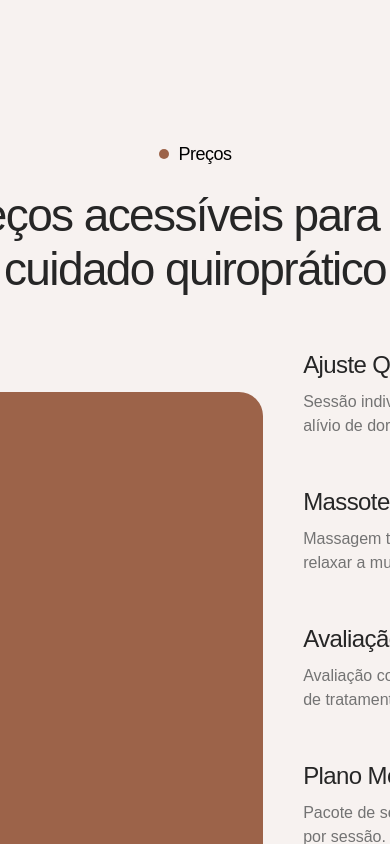
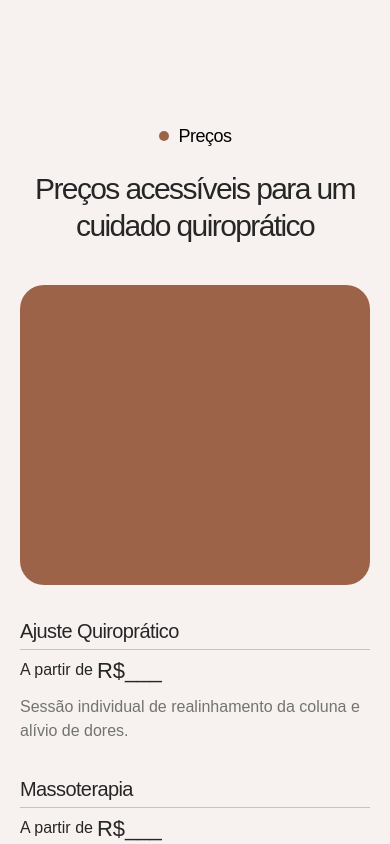
Before and after one commit to HenriqueBragaMoreira/clinica-maos-que-curam, a Next.js app: page / in a window 390 px wide. Shown: the part 6940-7784 px from the top of the page. Built offline with nearby package versions, Linux system fonts and the light colour scheme; a web font is replaced by a local one.

Commit message:
feat: make pricing section responsive

```diff
--- a/src/app/components/pricing-section.tsx
+++ b/src/app/components/pricing-section.tsx
@@ -48,9 +48,9 @@ export function PricingSection() {
   return (
     <section
       id="pricing"
-      className="flex justify-center items-center py-[82px]"
+      className="flex justify-center items-center py-16 lg:py-[82px]"
     >
-      <div className="flex flex-col items-center flex-1 gap-[52px] max-w-[1150px]">
+      <div className="flex flex-col items-center flex-1 gap-10 lg:gap-[52px] max-w-[1190px] px-5">
         <Reveal className="flex flex-col gap-5">
           <div className="flex items-center justify-center gap-2.5">
             <div className="rounded-full bg-title-topic size-2.5" />
@@ -60,26 +60,26 @@ export function PricingSection() {
             </h2>
           </div>
 
-          <p className="text-primary text-[46px] font-medium max-w-[550px] text-center tracking-[-1.61px] leading-[54.51px]">
+          <p className="text-primary text-3xl lg:text-[46px] font-medium max-w-[550px] text-center tracking-[-1.61px] leading-tight lg:leading-[54.51px]">
             Preços acessíveis para um cuidado quiroprático
           </p>
         </Reveal>
 
-        <div className="flex items-center justify-center gap-10 w-full">
+        <div className="flex flex-col lg:flex-row items-center justify-center gap-8 lg:gap-10 w-full">
           <Reveal
             x={-40}
             y={0}
-            className="min-w-[550px] min-h-[550px] rounded-3xl bg-title-topic"
+            className="w-full min-h-[300px] lg:w-auto lg:min-w-[550px] lg:min-h-[550px] rounded-3xl bg-title-topic"
           />
 
-          <Stagger className="flex flex-col flex-1 gap-12">
+          <Stagger className="flex flex-col w-full lg:flex-1 gap-8 lg:gap-12">
             {plans.map((plan) => (
               <StaggerItem
                 key={plan.name}
                 className="group flex flex-col gap-2"
               >
-                <div className="flex items-center gap-4">
-                  <h3 className="text-2xl text-nowrap font-medium text-primary tracking-[-0.60px]">
+                <div className="flex flex-wrap lg:flex-nowrap items-center gap-x-4 gap-y-1">
+                  <h3 className="text-xl lg:text-2xl text-nowrap font-medium text-primary tracking-[-0.60px]">
                     {plan.name}
                   </h3>
 
```
